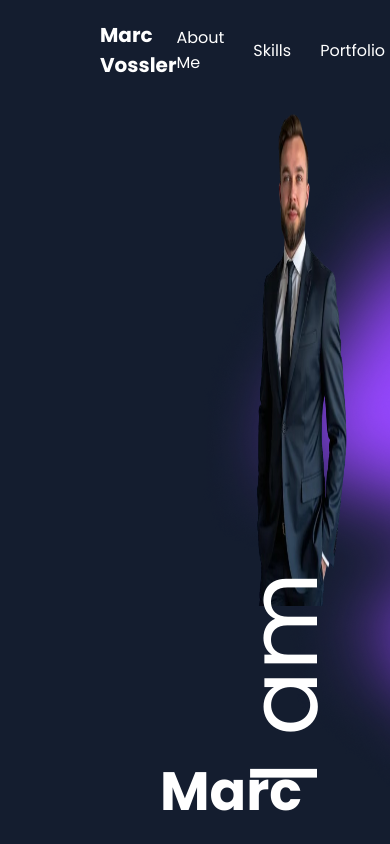
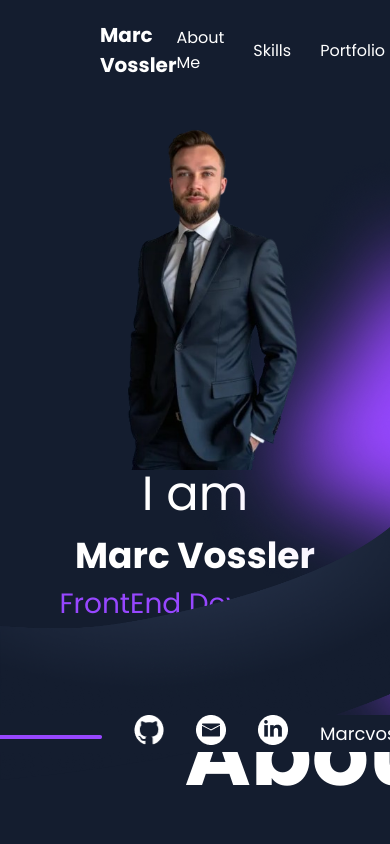
Before and after one commit to DerBlockProgrammer/MeinPortfolio, an Angular app in the folder eigenesPortfolio/: page / in a window 390 px wide. Shown: the top 844 px of the page. Built offline with nearby package versions, Linux system fonts and the light colour scheme.

Commit message:
Finishdesktop

```diff
--- a/eigenesPortfolio/src/app/mainPage/rezession/rezession.component.html
+++ b/eigenesPortfolio/src/app/mainPage/rezession/rezession.component.html
@@ -3,7 +3,7 @@
         <!-- Zitat Box -->
         <div class="quote-box">
             <div class="quote-icon">
-                <img src="./background/Frame" alt="">
+                <img src="./background/Frame.png" alt="">
             </div>
             <p class="quote-text">
                 Michael really kept the team together with his great organization and clear communication. We wouldn't have got this far without his commitment.
@@ -18,7 +18,7 @@
             <div class="profile-box">
                 <img src="profile.jpg" alt="" class="profile-picture">
             </div>
-            <img src="public/Vector" alt="Purple Line" class="purple-line">
+            <img src="./public/Vector.png" alt="Purple Line" class="purple-line">
         </div>
     </div>
 </section>
--- a/eigenesPortfolio/src/app/mainPage/titel-view-me/titel-view-me.component.html
+++ b/eigenesPortfolio/src/app/mainPage/titel-view-me/titel-view-me.component.html
@@ -2,9 +2,12 @@
     <div class="background-green">
         <img src="./background/photoshadows.png" alt="">
     </div>
+    <div class="content-wrapper">
         <div class="photo">
             <img src="sergej.png" alt="">
         </div>
+        <div class="text-wrapper">
+            <div class="iam-and-name">
                 <div class="iam">
                     <h2>I am</h2>
                 </div>
@@ -12,12 +15,12 @@
                     <div class="all">
                         <p class="green">Marc Vossler</p>
                         <p class="lila">FrontEnd Developer</p>
+                    </div>
+                </div>
+            </div>
             <div class="buttonDiv">
                 <button> Let's Talk</button>
             </div>
         </div>
-        <div class="scrollDown">
-            <h3>Scroll Down</h3>
-        </div>
     </div>
 </section>
--- a/eigenesPortfolio/src/app/mainPage/titel-view-me/titel-view-me.component.scss
+++ b/eigenesPortfolio/src/app/mainPage/titel-view-me/titel-view-me.component.scss
@@ -3,180 +3,183 @@ section {
     background-color: #141D2F;
     display: flex;
     justify-content: center;
-    align-items: flex-end;
-    flex-direction: row;
+    align-items: center;
     height: calc(100vh - 202px);
     overflow: hidden;
     z-index: 1;
 
     .background-green {
         position: absolute;
-        // top: 213px;
         left: 200px;
         width: 57%;
         height: 100%;
-
         background-size: cover;
         background-repeat: no-repeat;
         z-index: 20;
     }
 
-
+    .content-wrapper {
+        display: flex;
+        justify-content: space-between;
+        align-items: center;
+        width: 100%;
+        max-width: 1200px;
+        height: 100%;
+        padding: 0 40px;
+    }
 
     .photo {
+        flex: 1;
         height: 60vh;
-        width: 50%;
+        display: flex;
+        justify-content: center;
+        align-items: center;
         z-index: 30;
 
         img {
             height: 100%;
-            width: 95%;
+            width: auto;
         }
     }
 
+    .text-wrapper {
+        flex: 1;
+        display: flex;
+        flex-direction: column;
+        justify-content: center;
+        align-items: flex-start;
+        height: 100%;
+        position: relative;
+
+        .iam-and-name {
+            display: flex;
+            align-items: flex-start; /* Horizontale Ausrichtung oben */
+            gap: 20px; /* Abstand zwischen "I am" und Name */
+
             .iam {
-        height: 100%;
-        display: flex;
-        justify-content: center;
-        align-items: center;
-        transform: rotate(-90deg);
+                transform: rotate(-90deg); /* Vertikal drehen */
+                font-size: 64px;
                 color: white;
-        font-size: 64px;
-        z-index: 40;
+                line-height: 1; /* Geringer Zeilenabstand */
 
-        >h2 {
+                h2 {
                     font-weight: 400;
+                    text-align: right;
                 }
-
             }
 
             .name {
-        height: 77%;
-        width: 40%;
-        display: flex;
-        justify-content: space-between;
-        align-items: flex-start;
-        flex-direction: column;
-        font-size: 25px;
-        z-index: 40;
-
                 .all {
                     display: flex;
-            justify-content: center;
-            align-items: flex-start;
                     flex-direction: column;
 
                     .green {
                         color: white;
                         font-size: 54px;
                         font-weight: 700;
-                font-size: 54px;
                     }
 
                     .lila {
                         color: #9747FF;
                         font-size: 45px;
 
-                >p {
+                        > p {
                             font-weight: 400;
                         }
-
                     }
-        }
-
-        .scrollDown {
-            height: 47%;
-            width: 42%;
-            display: flex;
-            justify-content: center;
-            align-items: center;
-            transform: rotate(90deg);
-            margin-left: 70%;
-            font-size: 15px;
-            color: white;
-            z-index: 40;
-
-            >h3 {
-                font-weight: 400;
-            }
-
                 }
             }
         }
 
         .buttonDiv {
-    display: flex;
-    justify-content: center;
-    align-items: center;
-    width: 100%;
             margin-top: 20px;
 
             button {
-        background-color: #70e61c; /* Grüne Farbe */
-        color: white; /* Weiße Schrift */
-        font-size: 23px; /* Schriftgröße */
-        font-weight: 600; /* Schriftgewicht */
-        padding: 12px 30px; /* Innenabstand (oben/unten, rechts/links) */
-        border: none; /* Kein Rand */
-        border-radius: 15px; /* Abgerundete Ecken */
-        box-shadow: 0px 10px 20px rgba(0, 0, 0, 0.2); /* Schatteneffekt */
-        cursor: pointer; /* Mauszeiger ändert sich zu Hand */
-        transition: all 0.3s ease; /* Animation bei Hover */
-        font-weight: 400;
+                background-color: #70e61c;
+                color: white;
+                font-size: 23px;
+                font-weight: 600;
+                padding: 12px 30px;
+                border: none;
+                border-radius: 15px;
+                box-shadow: 0px 10px 20px rgba(0, 0, 0, 0.2);
+                cursor: pointer;
+                transition: all 0.3s ease;
             }
 
             button:hover {
-        background-color: #5fc119; /* Etwas dunkleres Grün beim Hover */
-        box-shadow: 0px 15px 25px rgba(0, 0, 0, 0.3); /* Stärkerer Schatten beim Hover */
-        transform: translateY(-2px); /* Leichtes Heben beim Hover */
+                background-color: #5fc119;
+                box-shadow: 0px 15px 25px rgba(0, 0, 0, 0.3);
+                transform: translateY(-2px);
             }
 
             button:active {
-        transform: translateY(2px); /* Button wird bei Klick leicht nach unten gedrückt */
-        box-shadow: 0px 8px 15px rgba(0, 0, 0, 0.2); /* Schwächerer Schatten bei Klick */
+                transform: translateY(2px);
+                box-shadow: 0px 8px 15px rgba(0, 0, 0, 0.2);
             }
         }
-@media (max-width: 768px) {
+    }
+}
+
+@media (max-width: 965px) {
     section {
-        flex-direction: column; /* Vertikale Anordnung der Elemente */
-        height: auto; /* Automatische Höhe, damit alles korrekt passt */
+        flex-direction: column;
+        justify-content: flex-start;
+        align-items: center;
+        height: auto;
+        padding: 20px;
+
+        .content-wrapper {
+            flex-direction: column;
+            align-items: center;
+            padding: 0;
         }
 
         .photo {
-        height: 40vh; /* Kleinere Höhe für das Bild */
-        width: 100%; /* Volle Breite */
-        display: flex;
-        justify-content: center;
+            width: 100%;
+            height: auto;
 
             img {
-            width: 80%; /* Proportionale Breite für das Bild */
-            height: auto; /* Höhe passt sich an */
+                width: 100%;
+                height: auto;
             }
         }
 
+        .text-wrapper {
+            width: 100%;
+            align-items: center;
+            text-align: center;
+
+            .iam-and-name {
+                flex-direction: column;
+                align-items: center;
+                gap: 10px;
+
                 .iam {
-        display: none; /* Verstecke den rotierenden Text "I am" */
+                    transform: none;
+                    font-size: 32px;
+                    text-align: center;
                 }
 
-    .name {
-        width: 90%; /* Passe den Textbereich an die Bildschirmbreite an */
-        margin: 0 auto; /* Zentriere den Text */
-        text-align: center; /* Zentriere den Text-Inhalt */
-
-        .all .green {
-            font-size: 36px; /* Reduzierte Schriftgröße */
+                .name .all {
+                    .green {
+                        font-size: 36px;
                     }
 
-        .all .lila {
-            font-size: 30px; /* Reduzierte Schriftgröße */
+                    .lila {
+                        font-size: 28px;
+                    }
                 }
             }
 
             .buttonDiv {
                 margin-top: 20px;
+
                 button {
-            font-size: 18px; /* Kleinere Schriftgröße für den Button */
-            padding: 10px 20px; /* Reduziere die Innenabstände */
+                    font-size: 20px;
+                    padding: 10px 20px;
                 }
             }
         }
+    }
+}
```
Lines whose indentation alone changed are shown as unchanged.
